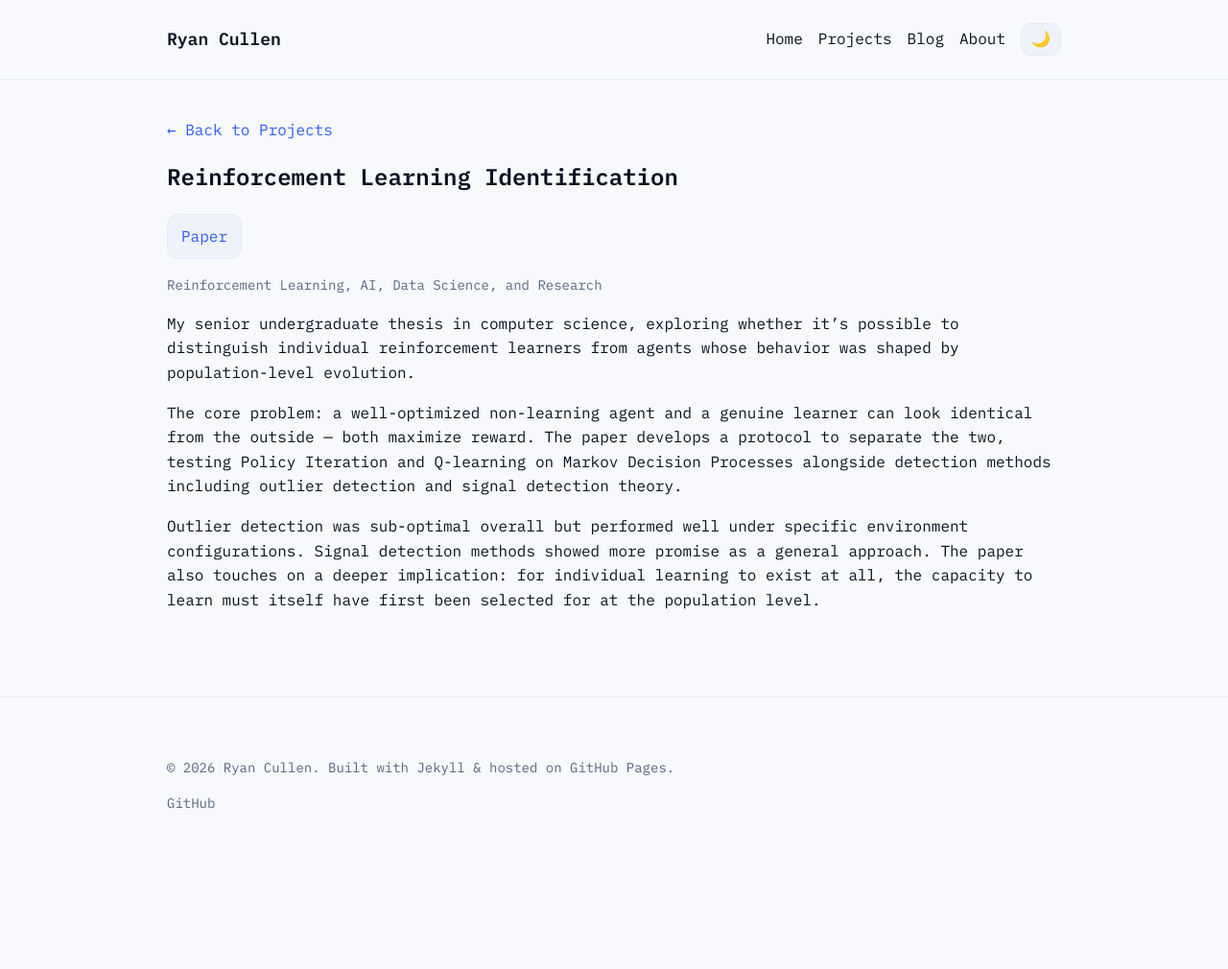
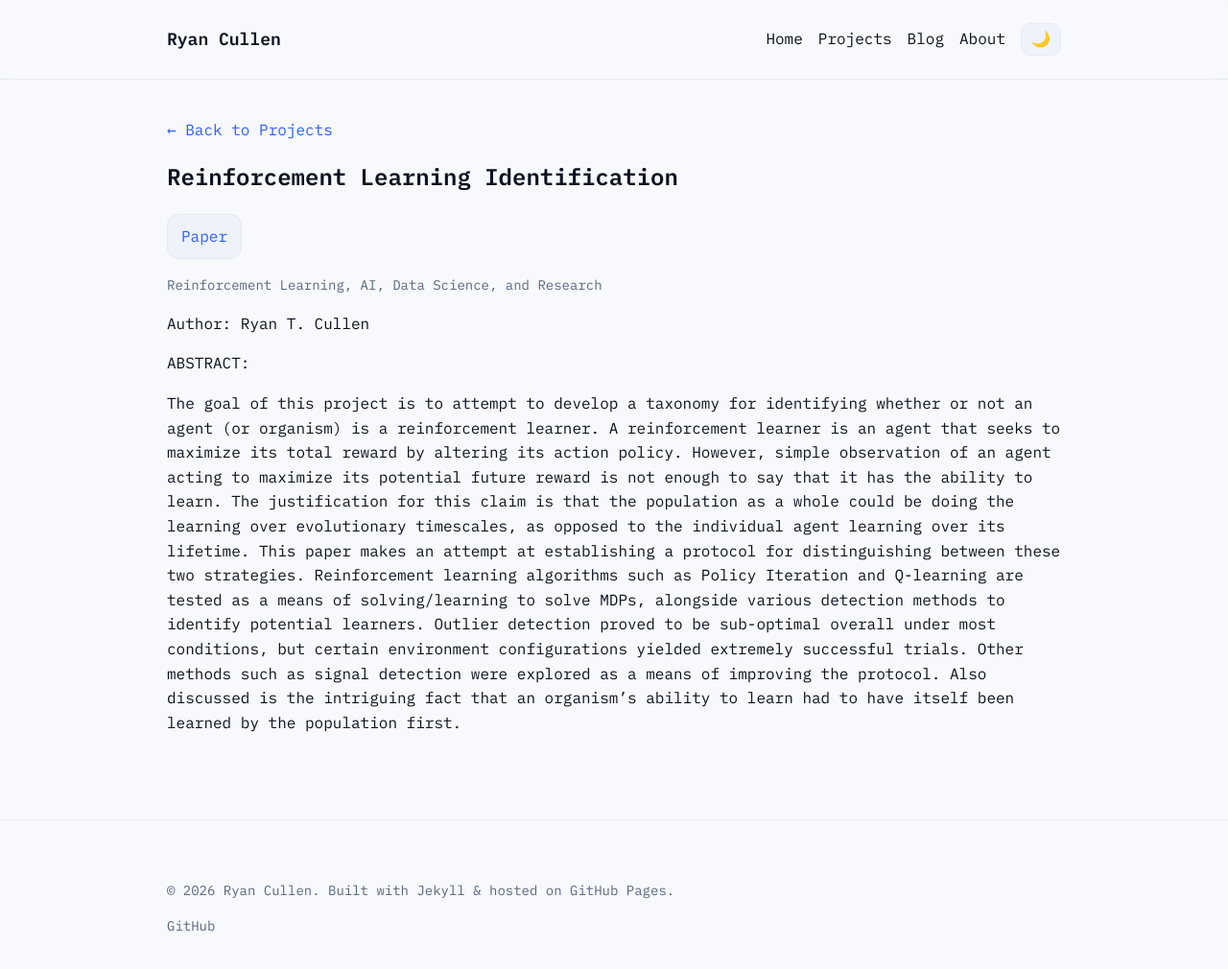
Before and after one commit to ryantcullen/ryantcullen.github.io, a Jekyll site: the page built from _projects/RL-thesis.md, in a window 1280 px wide and 1038 px high. Shown: the top 1010 px of the window at 96% size. Built offline with Jekyll 4.4.1, drawn with Linux system fonts in a browser that asks for light colours.

Commit message:
Restore original abstract to RL thesis page
Co-Authored-By: Claude Sonnet 4.6 <noreply@anthropic.com>

```diff
--- a/_projects/RL-thesis.md
+++ b/_projects/RL-thesis.md
@@ -8,8 +8,8 @@ link: https://github.com/ryantcullen/identifying-learners
 linkName: Paper
 ---
 
-My senior undergraduate thesis in computer science, exploring whether it’s possible to distinguish individual reinforcement learners from agents whose behavior was shaped by population-level evolution.
+Author: Ryan T. Cullen
 
-The core problem: a well-optimized non-learning agent and a genuine learner can look identical from the outside — both maximize reward. The paper develops a protocol to separate the two, testing Policy Iteration and Q-learning on Markov Decision Processes alongside detection methods including outlier detection and signal detection theory.
+ABSTRACT:
 
-Outlier detection was sub-optimal overall but performed well under specific environment configurations. Signal detection methods showed more promise as a general approach. The paper also touches on a deeper implication: for individual learning to exist at all, the capacity to learn must itself have first been selected for at the population level.
+The goal of this project is to attempt to develop a taxonomy for identifying whether or not an agent (or organism) is a reinforcement learner. A reinforcement learner is an agent that seeks to maximize its total reward by altering its action policy. However, simple observation of an agent acting to maximize its potential future reward is not enough to say that it has the ability to learn. The justification for this claim is that the population as a whole could be doing the learning over evolutionary timescales, as opposed to the individual agent learning over its lifetime. This paper makes an attempt at establishing a protocol for distinguishing between these two strategies. Reinforcement learning algorithms such as Policy Iteration and Q-learning are tested as a means of solving/learning to solve MDPs, alongside various detection methods to identify potential learners. Outlier detection proved to be sub-optimal overall under most conditions, but certain environment configurations yielded extremely successful trials. Other methods such as signal detection were explored as a means of improving the protocol. Also discussed is the intriguing fact that an organism’s ability to learn had to have itself been learned by the population first.
```
